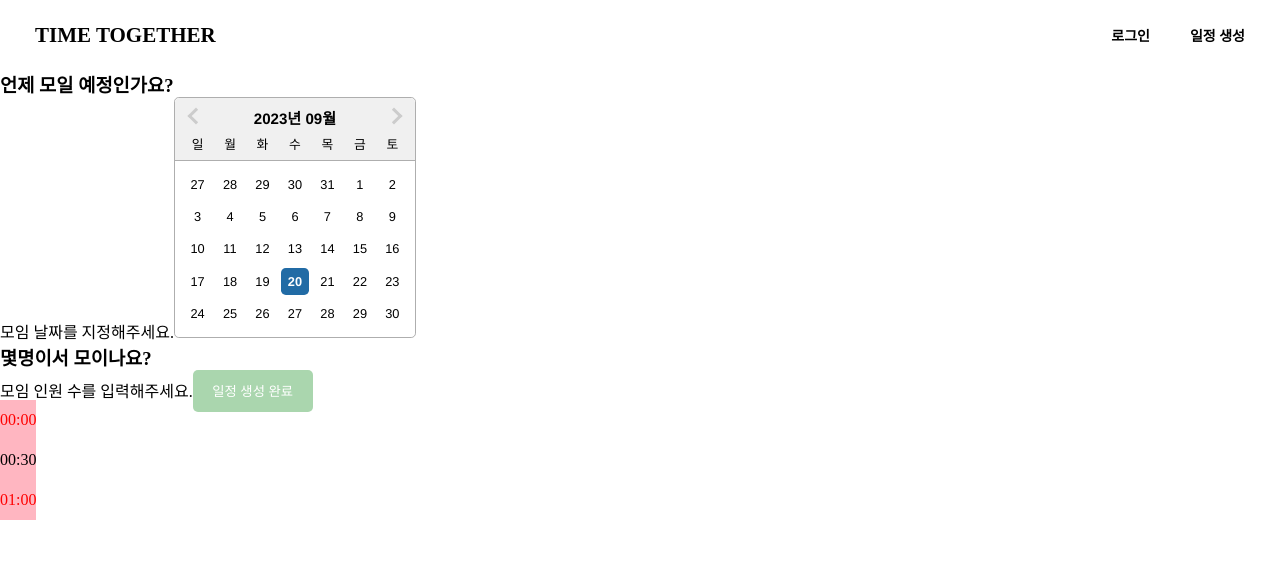
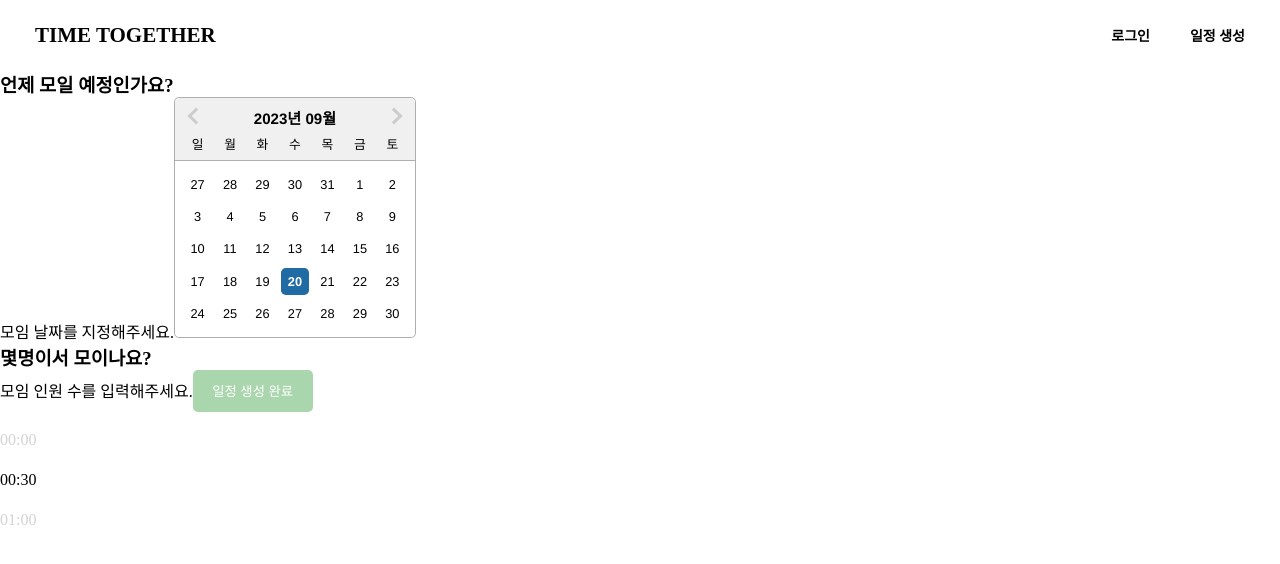
Before and after one commit to nahyyun/TimeTogether, a Next.js app: page /make-meeting in a window 1280 px wide. Shown: the top 564 px of the page. Built offline with nearby package versions, Linux system fonts and the light colour scheme.

Commit message:
feat: time picer 컴포넌트 위치 수정

```diff
--- a/src/components/TimePicker/index.tsx
+++ b/src/components/TimePicker/index.tsx
@@ -1,28 +1,15 @@
-import React, { useEffect, useState } from "react";
+import { useState } from "react";
 import {
-  MAX_SCROLL_Y,
-  MIN_SCROLL_Y,
+  scrollToVisibleArea,
   TimeRange,
   TIME_ITEM_HEIGHT,
-} from "utils/time";
+} from "utils/timePicker";
 import * as S from "./style";
 
 export default function TimePicker() {
   const [isMouseDown, setIsMouseDown] = useState(false);
   const [scrollY, setScrollY] = useState(0);
   const [prevTouchY, setPrevTouchY] = useState(0);
-
-  const scrollToVisibleArea = (_scrollY: number) => {
-    if (_scrollY < 0) return MIN_SCROLL_Y;
-    if (_scrollY > MAX_SCROLL_Y) return MAX_SCROLL_Y;
-
-    const remainderFromScroll = _scrollY % TIME_ITEM_HEIGHT;
-
-    if (remainderFromScroll < TIME_ITEM_HEIGHT % 2)
-      return _scrollY - remainderFromScroll;
-
-    return _scrollY + TIME_ITEM_HEIGHT - remainderFromScroll;
-  };
 
   const handleTouchMove = (e: React.TouchEvent) => {
     const currentTouchY = e.touches[0].pageY;
@@ -71,13 +58,12 @@ export default function TimePicker() {
       onTouchMove={handleTouchMove}
       onTouchEnd={handleTouchEnd}
     >
-      <S.StartTimeWrapper scrollY={scrollY}>
+      <S.StartTimeWrapper>
         {TimeRange.map((time, idx) => (
           <S.Time
+            key={idx}
             scrollY={scrollY}
-            key={idx}
             isActiveItem={idx === scrollY / TIME_ITEM_HEIGHT + 1}
-            idx={idx}
           >
             {time}
           </S.Time>
--- a/src/components/TimePicker/style.ts
+++ b/src/components/TimePicker/style.ts
@@ -1,33 +1,27 @@
-import { TIME_ITEM_HEIGHT } from "./../../utils/time";
+import { TIME_ITEM_HEIGHT } from "../../utils/timePicker";
 import styled from "@emotion/styled";
 
 export const TimePickerContainer = styled.div`
   position: absolute;
   top: 0;
-  height: 800px;
+  height: 100vh;
 `;
 
-export const StartTimeWrapper = styled.div<{
-  scrollY: number;
-}>`
+export const StartTimeWrapper = styled.div`
+  position: relative;
+  top: 420px;
+  height: ${TIME_ITEM_HEIGHT * 3}px;
   line-height: ${TIME_ITEM_HEIGHT}px;
-
   transition: transform 0.2s;
-  background-color: lightpink;
   overflow-y: hidden;
-  position: relative;
-  top: 50%;
-  display: block;
-  height: 120px;
 `;
 
 export const Time = styled.div<{
   isActiveItem: boolean;
   scrollY: number;
-  idx: number;
 }>`
   height: ${TIME_ITEM_HEIGHT}px;
-  color: ${({ isActiveItem }) => (isActiveItem ? "black" : "red")};
+  color: ${({ isActiveItem }) => (isActiveItem ? "black" : "lightgrey")};
   cursor: pointer;
   transform: translateY(${({ scrollY }) => -scrollY + "px"});
 `;
--- a/src/utils/time.ts
+++ /dev/null
@@ -1,16 +0,0 @@
-export const TimeRange = Array.from({ length: 48 }, (_, hour: number) => {
-  const hours = Math.floor((hour * 30) / 60);
-  const minutes = (hour * 30) % 60;
-
-  return `${String(hours).padStart(2, "0")}:${String(minutes).padStart(
-    2,
-    "0"
-  )}`;
-});
-
-const VISIBLE_ITEM_CNT = 3;
-export const TIME_ITEM_HEIGHT = 40;
-const SCROLLED_ITEM_CNT = TimeRange.length - VISIBLE_ITEM_CNT;
-
-export const MIN_SCROLL_Y = 0;
-export const MAX_SCROLL_Y = TIME_ITEM_HEIGHT * SCROLLED_ITEM_CNT;
--- /dev/null
+++ b/src/utils/timePicker.ts
@@ -0,0 +1,25 @@
+export const TimeRange = Array.from({ length: 48 }, (_, hour: number) => {
+  const hourFormat = String(Math.floor(hour * 0.5)).padStart(2, "0");
+  const minuteFormat = String((hour * 30) % 60).padStart(2, "0");
+
+  return `${hourFormat}:${minuteFormat}`;
+});
+
+const VISIBLE_ITEM_CNT = 3;
+export const TIME_ITEM_HEIGHT = 40;
+const SCROLLED_ITEM_CNT = TimeRange.length - VISIBLE_ITEM_CNT;
+
+export const MIN_SCROLL_Y = 0;
+export const MAX_SCROLL_Y = TIME_ITEM_HEIGHT * SCROLLED_ITEM_CNT;
+
+export const scrollToVisibleArea = (_scrollY: number) => {
+  if (_scrollY < 0) return MIN_SCROLL_Y;
+  if (_scrollY > MAX_SCROLL_Y) return MAX_SCROLL_Y;
+
+  const remainderFromScroll = _scrollY % TIME_ITEM_HEIGHT;
+
+  if (remainderFromScroll < TIME_ITEM_HEIGHT % 2)
+    return _scrollY - remainderFromScroll;
+
+  return _scrollY + TIME_ITEM_HEIGHT - remainderFromScroll;
+};
```
